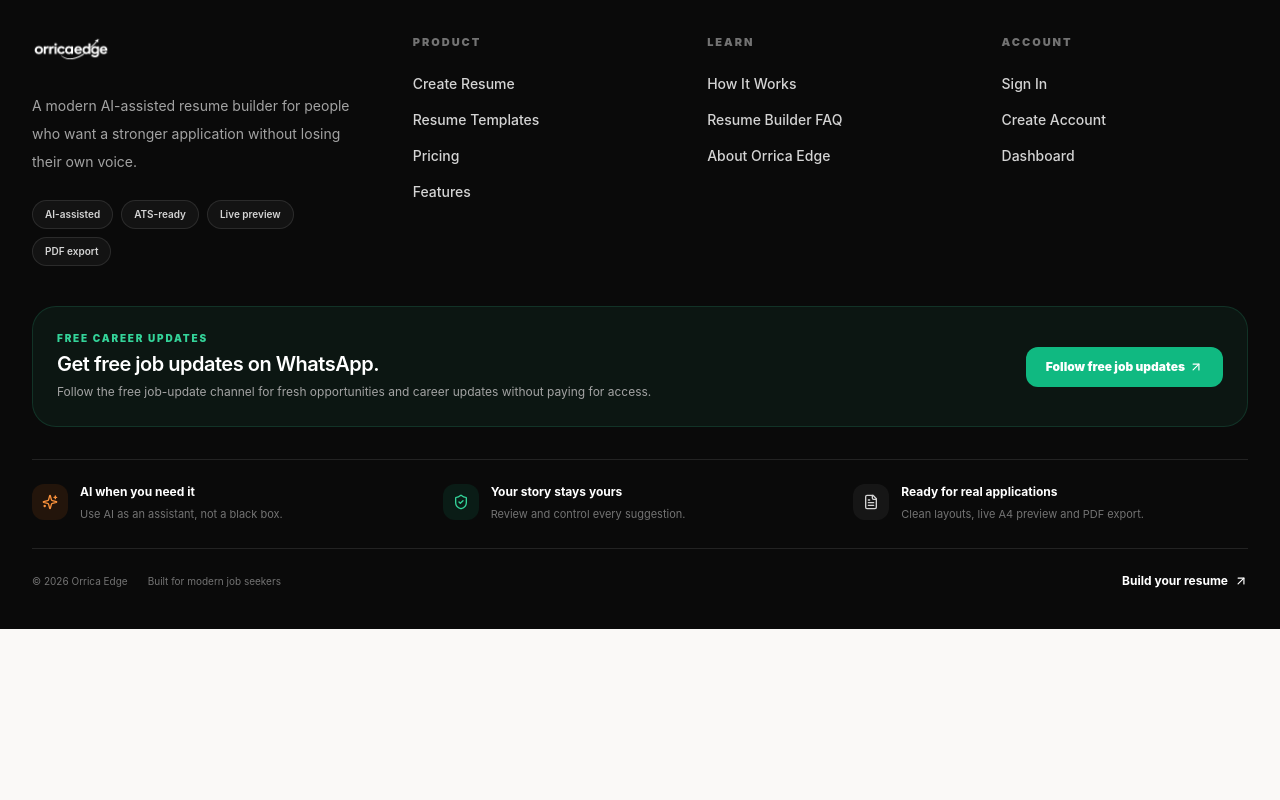
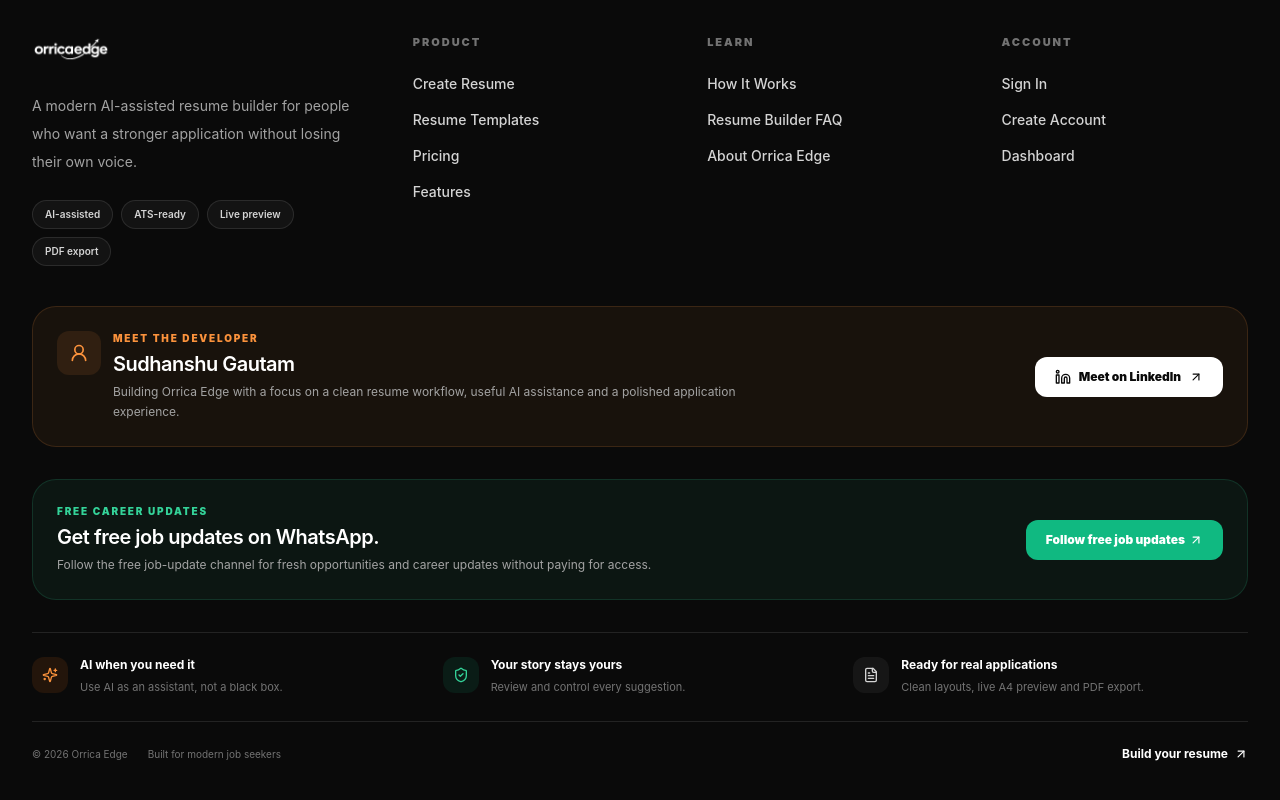
Before and after one commit to gautambetu540-droid/orrica-edge-resume-builder, a Next.js app: page / in a window 1280 px wide. Shown: the part 6590-7390 px from the top of the page. Before the commit the page ends 7219 px from the top, so only its background shows below. Built offline with nearby package versions, Linux system fonts and the light colour scheme; no server answers; the database is empty.

Commit message:
Add Meet the Developer section with LinkedIn to footer

```diff
--- a/components/landing/SiteFooter.tsx
+++ b/components/landing/SiteFooter.tsx
@@ -1,7 +1,8 @@
 import Link from 'next/link';
-import { ArrowUpRight, Check, FileText, ShieldCheck, Sparkles } from 'lucide-react';
+import { ArrowUpRight, Check, FileText, Linkedin, ShieldCheck, Sparkles, UserRound } from 'lucide-react';
 
 const JOB_CHANNEL = 'https://whatsapp.com/channel/0029VbAsVFr4Y9lwo6JDRA2t';
+const LINKEDIN_URL = 'https://www.linkedin.com/in/sudhanshu-g-512937375/';
 
 const COLUMNS = [
   { title: 'Product', links: [{ href: '/resume/new', label: 'Create Resume' }, { href: '/templates', label: 'Resume Templates' }, { href: '/pricing', label: 'Pricing' }, { href: '/#features', label: 'Features' }] },
@@ -22,7 +23,17 @@ export function SiteFooter() {
           {COLUMNS.map((col) => <div key={col.title}><h3 className="text-[11px] font-black uppercase tracking-[0.18em] text-neutral-500">{col.title}</h3><ul className="mt-5 space-y-3">{col.links.map((link) => <li key={link.href}><Link href={link.href} className="group inline-flex items-center text-sm font-medium text-neutral-300 transition-colors hover:text-white">{link.label}<ArrowUpRight className="ml-1 h-3 w-3 opacity-0 transition-opacity group-hover:opacity-100" /></Link></li>)}</ul></div>)}
         </div>
 
-        <div className="mt-10 overflow-hidden rounded-3xl border border-emerald-400/15 bg-emerald-400/[0.06] p-5 sm:p-6">
+        <div className="mt-10 overflow-hidden rounded-3xl border border-orange-400/15 bg-orange-400/[0.06] p-5 sm:p-6">
+          <div className="flex flex-col gap-5 sm:flex-row sm:items-center sm:justify-between">
+            <div className="flex items-start gap-3">
+              <div className="flex h-11 w-11 shrink-0 items-center justify-center rounded-xl bg-orange-400/10 text-orange-400"><UserRound className="h-5 w-5" /></div>
+              <div><p className="text-[10px] font-black uppercase tracking-[0.18em] text-orange-400">Meet the developer</p><h3 className="mt-1 text-xl font-semibold tracking-tight">Sudhanshu Gautam</h3><p className="mt-1 max-w-2xl text-xs leading-5 text-neutral-400">Building Orrica Edge with a focus on a clean resume workflow, useful AI assistance and a polished application experience.</p></div>
+            </div>
+            <a href={LINKEDIN_URL} target="_blank" rel="noopener noreferrer" className="inline-flex shrink-0 items-center justify-center gap-2 rounded-xl bg-white px-5 py-3 text-xs font-black text-neutral-950 transition-all hover:-translate-y-0.5 hover:bg-orange-50"><Linkedin className="h-4 w-4" /> Meet on LinkedIn <ArrowUpRight className="h-3.5 w-3.5" /></a>
+          </div>
+        </div>
+
+        <div className="mt-8 overflow-hidden rounded-3xl border border-emerald-400/15 bg-emerald-400/[0.06] p-5 sm:p-6">
           <div className="flex flex-col gap-4 sm:flex-row sm:items-center sm:justify-between">
             <div><p className="text-[10px] font-black uppercase tracking-[0.18em] text-emerald-400">Free career updates</p><h3 className="mt-1 text-xl font-semibold tracking-tight">Get free job updates on WhatsApp.</h3><p className="mt-1 max-w-2xl text-xs leading-5 text-neutral-400">Follow the free job-update channel for fresh opportunities and career updates without paying for access.</p></div>
             <a href={JOB_CHANNEL} target="_blank" rel="noreferrer" className="inline-flex shrink-0 items-center justify-center rounded-xl bg-emerald-500 px-5 py-3 text-xs font-black text-white transition-all hover:-translate-y-0.5 hover:bg-emerald-400">Follow free job updates <ArrowUpRight className="ml-1 h-3.5 w-3.5" /></a>
```
